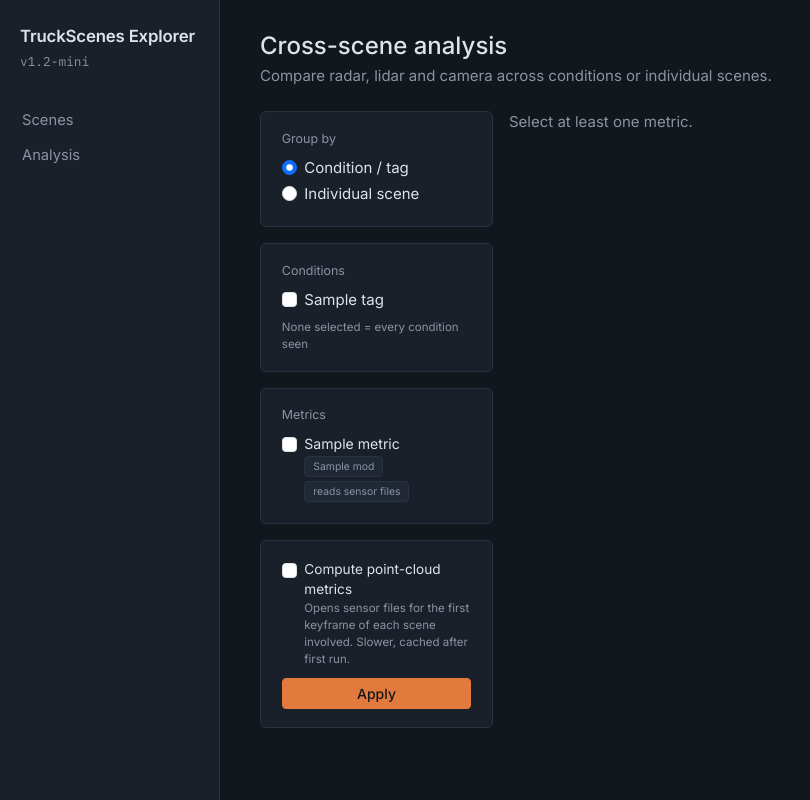
After one commit to lailaamin70/Boeing-RADAR-Autonomous-, a Flask app: template dashboard/app/templates/analysis.html in a window 1280 px wide. The commit adds this page. Shown: the whole page, without its empty margins (0-810 px from the left). Run offline with Flask 3, Linux system fonts and the light colour scheme; the template is opened without the code that fills it: most values are stand-ins (such as "Sample title", 1, 10 or a date in 2020).

Commit message:
Added analytics page, lets user compare metrics across different conditions between technologies

```diff
--- /dev/null
+++ b/dashboard/app/static/js/analysis.js
@@ -0,0 +1,144 @@
+const state = { charts: [] };
+
+const MODALITY_COLORS = {
+  radar: "#e2793d",
+  lidar: "#4bb4c4",
+  camera: "#7f9fd9",
+  general: "#9aa4b5",
+};
+
+function selectedValues(selector) {
+  return Array.from(document.querySelectorAll(selector))
+    .filter((el) => el.checked)
+    .map((el) => el.value);
+}
+
+function currentGroupBy() {
+  return document.querySelector('input[name="group_by"]:checked').value;
+}
+
+async function runAnalysis() {
+  const tags = selectedValues(".tag-check");
+  const metrics = selectedValues(".metric-check");
+  const groupBy = currentGroupBy();
+  const expensive = document.getElementById("include-expensive").checked;
+  const statusEl = document.getElementById("status");
+
+  if (metrics.length === 0) {
+    statusEl.textContent = "Select at least one metric.";
+    document.getElementById("charts").innerHTML = "";
+    document.getElementById("table-wrap").innerHTML = "";
+    return;
+  }
+
+  const params = new URLSearchParams();
+  tags.forEach((t) => params.append("tag", t));
+  metrics.forEach((m) => params.append("metric", m));
+  params.set("group_by", groupBy);
+  if (expensive) params.set("expensive", "1");
+
+  statusEl.textContent = expensive
+    ? "Reading sensor files for the involved scenes - this can take a moment on first run..."
+    : "Loading...";
+
+  try {
+    const res = await fetch(`${window.ANALYSIS_API}?${params.toString()}`);
+    if (!res.ok) throw new Error(`Request failed: ${res.status}`);
+    const data = await res.json();
+    render(data);
+  } catch (err) {
+    statusEl.textContent = `Couldn't load analysis: ${err.message}`;
+  }
+}
+
+function render(data) {
+  document.getElementById(
+    "status"
+  ).textContent = `${data.scene_count} scene(s) across ${data.labels.length} group(s)`;
+
+  state.charts.forEach((c) => c.destroy());
+  state.charts = [];
+  const chartsEl = document.getElementById("charts");
+  chartsEl.innerHTML = "";
+
+  if (data.labels.length === 0) {
+    chartsEl.innerHTML = '<div class="panel text-dim">No scenes match the current filters.</div>';
+    document.getElementById("table-wrap").innerHTML = "";
+    return;
+  }
+
+  Object.entries(data.metrics).forEach(([metricId, metric]) => {
+    const wrap = document.createElement("div");
+    wrap.className = "panel mb-3";
+    wrap.innerHTML = `<div class="mb-2">${metric.label}${
+      metric.unit ? " (" + metric.unit + ")" : ""
+    }</div><canvas height="90"></canvas>`;
+    chartsEl.appendChild(wrap);
+
+    const ctx = wrap.querySelector("canvas").getContext("2d");
+    const datasets = Object.entries(metric.series).map(([modality, values]) => ({
+      label: modality,
+      data: values,
+      backgroundColor: MODALITY_COLORS[modality] || "#888",
+    }));
+
+    const chart = new Chart(ctx, {
+      type: "bar",
+      data: { labels: data.labels, datasets },
+      options: {
+        responsive: true,
+        plugins: { legend: { labels: { color: "#dde3ea" } } },
+        scales: {
+          x: { ticks: { color: "#8b93a3" }, grid: { color: "#2a3140" } },
+          y: {
+            ticks: { color: "#8b93a3" },
+            grid: { color: "#2a3140" },
+            beginAtZero: true,
+          },
+        },
+      },
+    });
+    state.charts.push(chart);
+  });
+
+  renderTable(data);
+}
+
+function renderTable(data) {
+  const tableWrap = document.getElementById("table-wrap");
+  const metricIds = Object.keys(data.metrics);
+  if (metricIds.length === 0) {
+    tableWrap.innerHTML = "";
+    return;
+  }
+
+  const cols = [];
+  metricIds.forEach((mid) => {
+    Object.keys(data.metrics[mid].series).forEach((modality) => {
+      cols.push({ mid, modality, label: `${data.metrics[mid].label} · ${modality}` });
+    });
+  });
+
+  let html = '<table class="table table-sm table-dark table-bordered mono" style="font-size:.8rem">';
+  html += `<thead><tr><th>Group</th>${cols
+    .map((c) => `<th>${c.label}</th>`)
+    .join("")}</tr></thead><tbody>`;
+  data.labels.forEach((label, i) => {
+    const cells = cols
+      .map((c) => {
+        const v = data.metrics[c.mid].series[c.modality][i];
+        return `<td>${v === null || v === undefined ? "—" : v}</td>`;
+      })
+      .join("");
+    html += `<tr><td>${label}</td>${cells}</tr>`;
+  });
+  html += "</tbody></table>";
+  tableWrap.innerHTML = html;
+}
+
+document.getElementById("apply-btn").addEventListener("click", runAnalysis);
+document
+  .querySelectorAll('input[name="group_by"]')
+  .forEach((el) => el.addEventListener("change", runAnalysis));
+
+runAnalysis();
--- /dev/null
+++ b/dashboard/app/templates/analysis.html
@@ -0,0 +1,80 @@
+{% extends "base.html" %}
+{% block title %}Analysis — TruckScenes Explorer{% endblock %}
+
+{% block content %}
+  <h1 class="h4 mb-1">Cross-scene analysis</h1>
+  <div class="text-dim mb-4">Compare radar, lidar and camera across conditions or individual scenes.</div>
+
+  <div class="row g-3">
+    <div class="col-12 col-lg-3">
+      <div class="panel mb-3">
+        <div class="text-dim mb-2" style="font-size:.78rem">Group by</div>
+        <div class="form-check">
+          <input class="form-check-input" type="radio" name="group_by" id="group-tag" value="tag" checked>
+          <label class="form-check-label" for="group-tag">Condition / tag</label>
+        </div>
+        <div class="form-check">
+          <input class="form-check-input" type="radio" name="group_by" id="group-scene" value="scene">
+          <label class="form-check-label" for="group-scene">Individual scene</label>
+        </div>
+      </div>
+
+      <div class="panel mb-3">
+        <div class="text-dim mb-2" style="font-size:.78rem">Conditions</div>
+        {% if all_tags %}
+          <div style="max-height:220px; overflow-y:auto">
+            {% for tag in all_tags %}
+              <div class="form-check">
+                <input class="form-check-input tag-check" type="checkbox" value="{{ tag }}" id="tag-{{ loop.index }}">
+                <label class="form-check-label" for="tag-{{ loop.index }}">{{ tag }}</label>
+              </div>
+            {% endfor %}
+          </div>
+          <div class="text-dim mt-1" style="font-size:.72rem">None selected = every condition seen</div>
+        {% else %}
+          <div class="text-dim" style="font-size:.85rem">No scene tags found.</div>
+        {% endif %}
+      </div>
+
+      <div class="panel mb-3">
+        <div class="text-dim mb-2" style="font-size:.78rem">Metrics</div>
+        {% for m in metrics %}
+          <div class="form-check">
+            <input class="form-check-input metric-check" type="checkbox" value="{{ m.id }}" id="metric-{{ m.id }}"
+              {{ 'checked' if m.id in ['sweep_point_count', 'mean_speed', 'visibility'] else '' }}>
+            <label class="form-check-label" for="metric-{{ m.id }}" style="font-size:.88rem">
+              {{ m.label }}<br>
+              {% for mod in m.modalities %}
+                <span class="tag badge-{{ mod if mod != 'general' else 'camera' }}" style="font-size:.65rem">{{ mod }}</span>
+              {% endfor %}
+              {% if not m.cheap %}<span class="tag" style="font-size:.65rem">reads sensor files</span>{% endif %}
+            </label>
+          </div>
+        {% endfor %}
+      </div>
+
+      <div class="panel">
+        <div class="form-check mb-2">
+          <input class="form-check-input" type="checkbox" id="include-expensive">
+          <label class="form-check-label" for="include-expensive" style="font-size:.85rem">
+            Compute point-cloud metrics
+            <div class="text-dim" style="font-size:.72rem">Opens sensor files for the first keyframe of each scene involved. Slower, cached after first run.</div>
+          </label>
+        </div>
+        <button id="apply-btn" class="btn btn-accent btn-sm w-100">Apply</button>
+      </div>
+    </div>
+
+    <div class="col-12 col-lg-9">
+      <div id="status" class="text-dim mb-3"></div>
+      <div id="charts"></div>
+      <div id="table-wrap" class="mt-2"></div>
+    </div>
+  </div>
+{% endblock %}
+
+{% block scripts %}
+<script src="https://cdn.jsdelivr.net/npm/chart.js@4.4.4/dist/chart.umd.min.js"></script>
+<script>window.ANALYSIS_API = "{{ url_for('dashboard.api_analysis') }}";</script>
+<script src="{{ url_for('static', filename='js/analysis.js') }}"></script>
+{% endblock %}
--- a/dashboard/app/templates/base.html
+++ b/dashboard/app/templates/base.html
@@ -15,6 +15,7 @@
       <div class="brand-sub mono">{{ config.TRUCKSCENES_VERSION }}</div>
       <nav>
         <a href="{{ url_for('dashboard.index') }}" class="{{ 'active' if request.endpoint == 'dashboard.index' else '' }}">Scenes</a>
+        <a href="{{ url_for('dashboard.analysis') }}" class="{{ 'active' if request.endpoint == 'dashboard.analysis' else '' }}">Analysis</a>
       </nav>
     </aside>
     <main class="main">
```
Also changed, not shown: dashboard/app/analytics.py (added, +206 -0 lines), dashboard/app/routes.py (+31 -2 lines).
